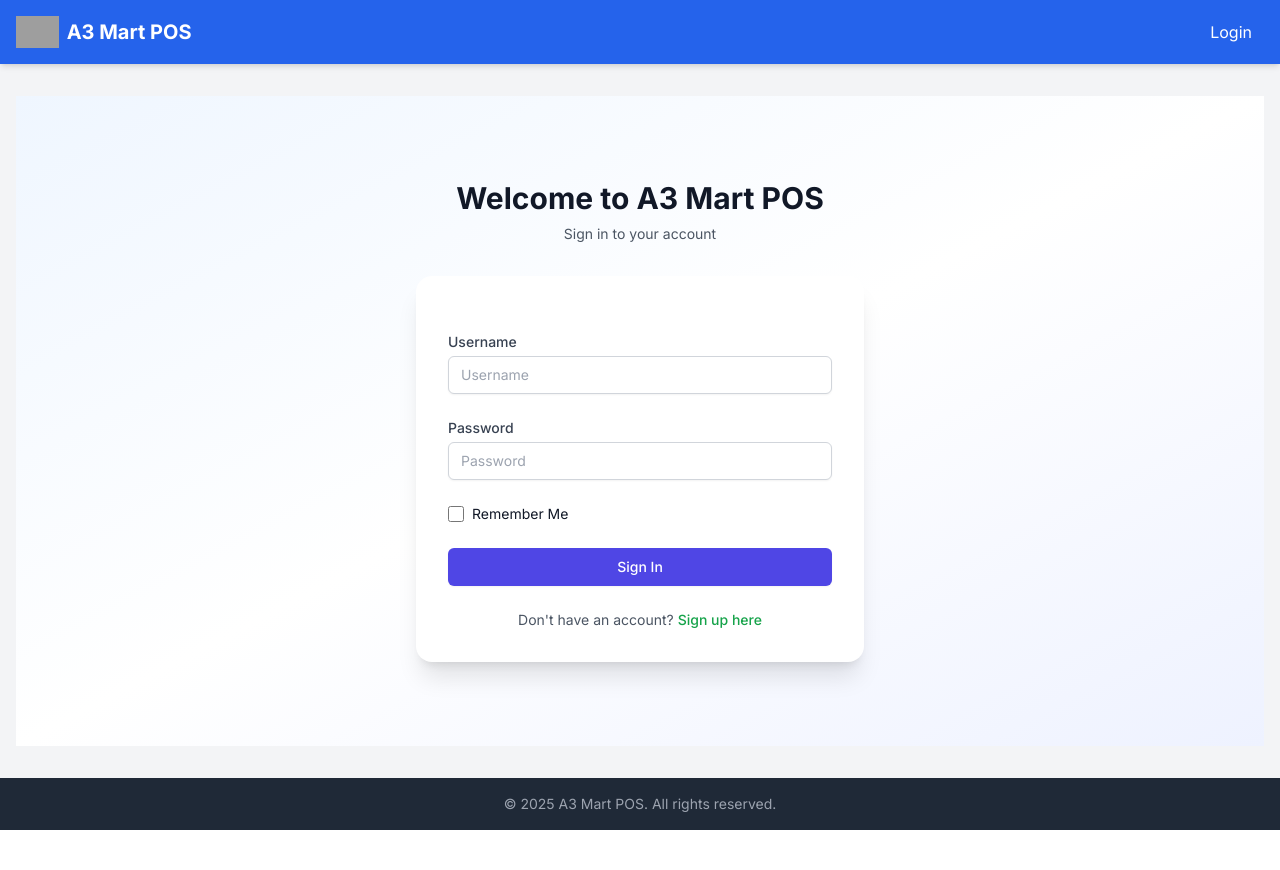
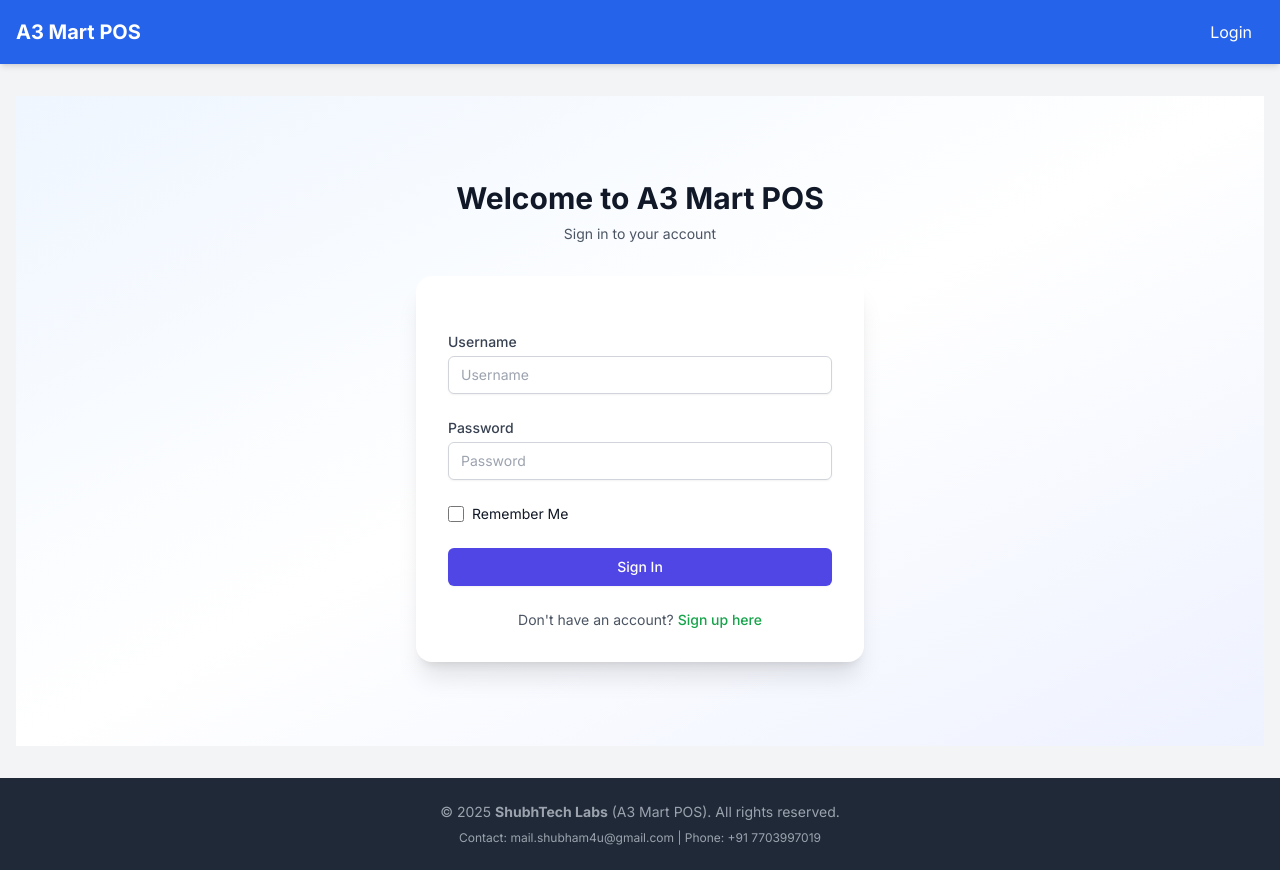
Before and after one commit to imsrkno1/A3MartPOS, a Flask app: page /auth/login in a window 1280 px wide. Before the commit the page ends 830 px from the top, so only its background shows below. Run offline with Flask 2, Linux system fonts and the light colour scheme; some libraries are stand-ins or nearby versions; grey boxes are pictures that could not be loaded.

Commit message:
Implement UI/UX refinements for modals and notifications

```diff
--- a/app/templates/auth/login.html
+++ b/app/templates/auth/login.html
@@ -5,7 +5,7 @@
 <div class="min-h-[calc(100vh-150px)] flex items-center justify-center bg-gradient-to-br from-blue-50 via-white to-indigo-50 px-4 py-12">
     <div class="w-full max-w-md space-y-8">
         {# Optional: Logo Placeholder #}
-        {# <img class="mx-auto h-12 w-auto" src="{{ url_for('static', filename='images/logo_placeholder.png') }}" alt="A3 Mart Logo"> #}
+
         <div class="text-center">
              <h1 class="text-3xl font-extrabold text-gray-900">
                 Welcome to A3 Mart POS
--- a/app/templates/base.html
+++ b/app/templates/base.html
@@ -1,18 +1,18 @@
-
+<!DOCTYPE html>
 <html lang="en">
 <head>
     <meta charset="UTF-8">
     <meta name="viewport" content="width=device-width, initial-scale=1.0">
     <title>{% block title %}{{ app_name }}{% endblock %}</title>
 
-    {# Using Tailwind Play CDN for development ease as per previous user preference #}
+    {# Using Tailwind Play CDN for development ease #}
     <script src="https://cdn.tailwindcss.com"></script>
 
     <link rel="preconnect" href="https://fonts.googleapis.com">
     <link rel="preconnect" href="https://fonts.gstatic.com" crossorigin>
     <link href="https://fonts.googleapis.com/css2?family=Inter:wght@400;500;600;700&display=swap" rel="stylesheet">
 
-    {# Alpine JS CDN Script (Restored from previous user request for modern look with JS functionality) #}
+    {# Alpine JS CDN Script #}
     <script defer src="https://cdn.jsdelivr.net/npm/alpinejs@3.x.x/dist/cdn.min.js"></script>
 
     <link rel="stylesheet" href="{{ url_for('static', filename='css/style.css') }}">
@@ -56,14 +56,12 @@
 </head>
 <body class="bg-gray-100 text-gray-900 min-h-screen flex flex-col">
 
-    {# ** ADDED: Notification Area ** #}
     <div id="notification-area"></div>
 
     <nav class="bg-blue-600 text-white shadow-md sticky top-0 z-50">
         <div class="container mx-auto px-4 py-3 flex justify-between items-center">
+            {# ** MODIFIED: Logo IMG Tag Removed ** #}
             <a href="{{ url_for('main.dashboard') }}" class="flex items-center text-xl font-bold">
-                 <img class="h-8 w-auto mr-2" src="{{ url_for('static', filename='images/logo_placeholder.png') }}" alt="A3 Mart Logo"
-                      onerror="this.onerror=null; this.src='https://placehold.co/100x32/003366/FFFFFF?text=A3Mart&font=sans';" >
                  <span>{{ app_name }}</span>
             </a>
             <div class="flex items-center space-x-1">
@@ -119,67 +117,51 @@
         {% block content %}{% endblock %}
     </main>
 
-    <footer class="bg-gray-800 text-gray-400 text-center py-4 mt-auto">
-        <div class="container mx-auto px-4 text-sm"> &copy; {{ now().year }} {{ app_name }}. All rights reserved. </div>
+    <footer class="bg-gray-800 text-gray-400 text-center py-6 mt-auto"> {# Increased padding #}
+        <div class="container mx-auto px-4 text-sm">
+            <p class="mb-2">
+                &copy; {{ now().year }} <strong>ShubhTech Labs</strong> ({{ app_name }}). All rights reserved.
+            </p>
+            <p class="text-xs">
+                Contact: <a href="mailto:shubham@example.com" class="hover:text-gray-200">mail.shubham4u@gmail.com</a> | Phone: +91 7703997019
+            </p>
+            {# <p class="text-xs mt-1">Papnamau, Lucknow</p> #}
+        </div>
     </footer>
 
     <script src="{{ url_for('static', filename='js/main.js') }}"></script>
     {% block scripts %}
     <script>
-        // ** ADDED: Global Notification Function **
-        function showAppNotification(message, type = 'info') { // type can be 'success', 'danger', 'warning', 'info'
+        // Global Notification Function
+        function showAppNotification(message, type = 'info') {
             const notificationArea = document.getElementById('notification-area');
-            if (!notificationArea) {
-                console.warn('Notification area #notification-area not found. Falling back to alert.');
-                alert(message);
-                return;
-            }
-
+            if (!notificationArea) { console.warn('Notification area #notification-area not found. Falling back to alert.'); alert(message); return; }
             const notifDiv = document.createElement('div');
             notifDiv.textContent = message;
-            notifDiv.classList.add('notification'); // Base class for padding, border-radius, shadow, text color, transition
-
-            // Add type-specific background
+            notifDiv.classList.add('notification');
             if (type === 'success') notifDiv.classList.add('notification-success');
             else if (type === 'danger') notifDiv.classList.add('notification-danger');
             else if (type === 'warning') notifDiv.classList.add('notification-warning');
-            else notifDiv.classList.add('notification-info'); // Default to info
-
+            else notifDiv.classList.add('notification-info');
             notificationArea.appendChild(notifDiv);
-
-            // Trigger fade in (slight delay to allow CSS to apply initial state for transition)
-            setTimeout(() => {
-                notifDiv.style.opacity = '1';
-                notifDiv.style.transform = 'translateX(0)';
-            }, 10);
-
-
-            // Auto-hide after a few seconds
-            setTimeout(() => {
-                notifDiv.classList.add('hide'); // Add class to trigger slide-out and fade-out
-                // Remove the element after the transition completes
-                notifDiv.addEventListener('transitionend', () => {
-                    notifDiv.remove();
-                });
-            }, 4000); // Display for 4 seconds
+            setTimeout(() => { notifDiv.style.opacity = '1'; notifDiv.style.transform = 'translateX(0)'; }, 10);
+            setTimeout(() => { notifDiv.classList.add('hide'); notifDiv.addEventListener('transitionend', () => { notifDiv.remove(); }); }, 4000);
         }
 
-
         document.addEventListener('DOMContentLoaded', function() {
-            // --- Popup Link Handler ---
+            // Popup Link Handler
             function openPopup(event) { event.preventDefault(); const url = event.currentTarget.href; window.open(url, 'formPopup', 'width=800,height=600,scrollbars=yes,resizable=yes'); }
             const popupPaths = ["{{ url_for('customers.add_customer') }}", "{{ url_for('inventory.add_product') }}"];
             document.querySelectorAll('a').forEach(link => {
                 try {
                     const linkPath = new URL(link.href).pathname;
                     if (popupPaths.includes(linkPath) || link.classList.contains('open-popup')) {
-                        link.removeEventListener('click', openPopup); // Prevent double-adding
+                        link.removeEventListener('click', openPopup);
                         link.addEventListener('click', openPopup);
                         link.removeAttribute('target');
                     }
                 } catch (e) {}
             });
-            // Note: Dropdown logic is now handled by Alpine.js if its CDN is included.
         });
     </script>
     {% endblock %}
```
